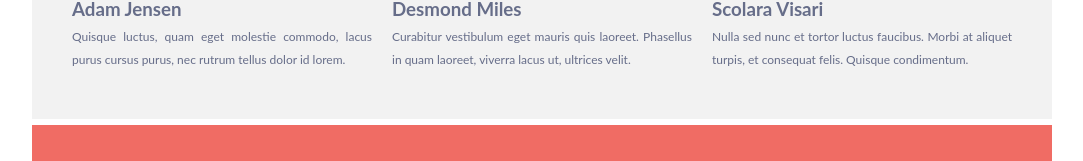
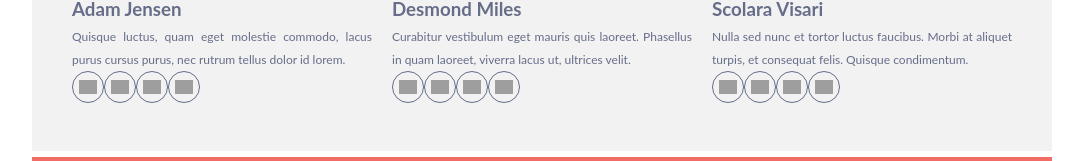
Before and after one commit to tanyushanel/singolo-angular, an Angular app: page / in a window 1280 px wide. Shown: the part 2663-2824 px from the top of the page, without its empty margins (98-1181 px from the left). Built offline with nearby package versions, Linux system fonts and the light colour scheme; grey boxes are pictures that could not be loaded.

Commit message:
about css

```diff
--- a/src/app/about/about.component.html
+++ b/src/app/about/about.component.html
@@ -14,7 +14,7 @@
                 dolor id
                 lorem.</p>
 
-            <app-social></app-social>
+            <app-sociale></app-sociale>
         </li>
         <li class="employee-item">
             <img class="empl-img">
@@ -22,7 +22,7 @@
             <p class="desc">Curabitur vestibulum eget mauris quis laoreet. Phasellus in quam laoreet, viverra lacus ut,
                 ultrices velit.</p>
 
-            <app-social></app-social>
+            <app-sociale></app-sociale>
         </li>
         <li class="employee-item">
             <img class="empl-img">
@@ -31,7 +31,7 @@
                 Quisque
                 condimentum.</p>
 
-            <app-social></app-social>
+            <app-sociale></app-sociale>
         </li>
 
     </ul>
--- a/src/app/app.module.ts
+++ b/src/app/app.module.ts
@@ -1,3 +1,4 @@
+import { SocialeComponent } from './sociale/sociale.component';
 import { BrowserModule } from '@angular/platform-browser';
 import { NgModule } from '@angular/core';
 
@@ -13,7 +14,6 @@ import { HomeComponent } from './home/home.component';
 import { MenuComponent } from './menu/menu.component';
 import { LogoComponent } from './logo/logo.component';
 import { PhoneComponent } from './slider/phones/phone/phone.component';
-import { SocialComponent } from './social/social.component';
 
 @NgModule({
   declarations: [
@@ -27,7 +27,7 @@ import { SocialComponent } from './social/social.component';
     MenuComponent,
     LogoComponent,
     PhoneComponent,
-    SocialComponent,
+    SocialeComponent,
   ],
   imports: [BrowserModule, AppRoutingModule, BrowserAnimationsModule],
   providers: [],
--- a/src/app/services/services.component.scss
+++ b/src/app/services/services.component.scss
@@ -15,7 +15,7 @@ h2 {
 
 .round-border {
   display: inline-flex;
-  justify-content: space-around;
+  justify-content: center;
   width: 3.75rem;
   height: 3.75rem;
   border: 2px solid #666d89;
--- a/src/app/social/social.component.html
+++ /dev/null
@@ -1,6 +0,0 @@
-<ul class="social-list">
-    <li class="soc fb"></li>
-    <li class="soc ggl"></li>
-    <li class="soc twt"></li>
-    <li class="soc lin"></li>
-</ul>
--- a/src/app/social/social.component.ts
+++ /dev/null
@@ -1,15 +0,0 @@
-import { Component, OnInit } from '@angular/core';
-
-@Component({
-  selector: 'app-social',
-  templateUrl: './social.component.html',
-  styleUrls: ['./social.component.scss']
-})
-export class SocialComponent implements OnInit {
-
-  constructor() { }
-
-  ngOnInit(): void {
-  }
-
-}
--- /dev/null
+++ b/src/app/sociale/sociale.component.html
@@ -0,0 +1,6 @@
+<ul class="social-list">
+    <li class="soc fb"><img src="../../assets/ico-facebook--nocircle.svg"></li>
+    <li class="soc ggl"><img src="../../assets/ico-google-plus--nocircle.svg"></li>
+    <li class="soc twt"><img src="../../assets/ico-linkedin--nocircle.svg"></li>
+    <li class="soc lin"><img src="../../assets/ico-twitter--nocircle.svg"></li>
+</ul>
--- /dev/null
+++ b/src/app/sociale/sociale.component.scss
@@ -0,0 +1,10 @@
+.soc {
+  display: inline-flex;
+  justify-content: center;
+  padding: 0.5rem;
+  width: 0.875rem;
+  height: 0.875rem;
+
+  border: 1px solid #666d89;
+  border-radius: 50%;
+}
--- /dev/null
+++ b/src/app/sociale/sociale.component.ts
@@ -0,0 +1,15 @@
+import { Component, OnInit } from '@angular/core';
+
+@Component({
+  selector: 'app-sociale',
+  templateUrl: './sociale.component.html',
+  styleUrls: ['./sociale.component.scss']
+})
+export class SocialeComponent implements OnInit {
+
+  constructor() { }
+
+  ngOnInit(): void {
+  }
+
+}
```
Also changed, not shown: src/app/logo/logo.component.html (line endings or trailing spaces), src/app/social/social.component.scss (deleted), 1 other file (tests, documents, lock files or other folders).
